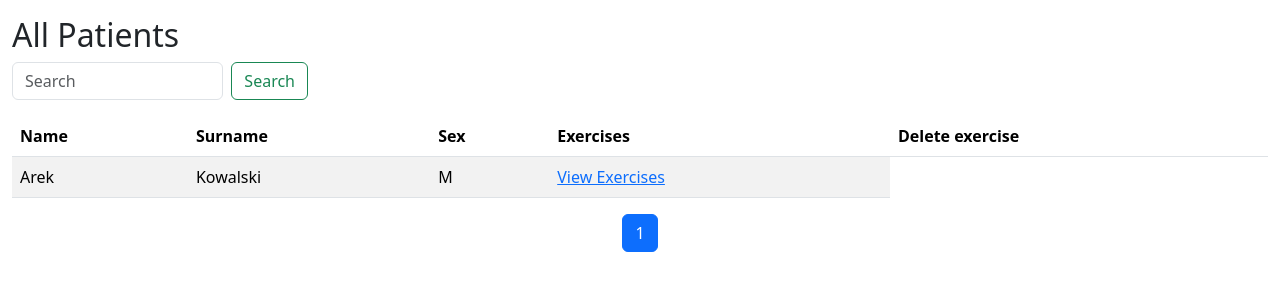
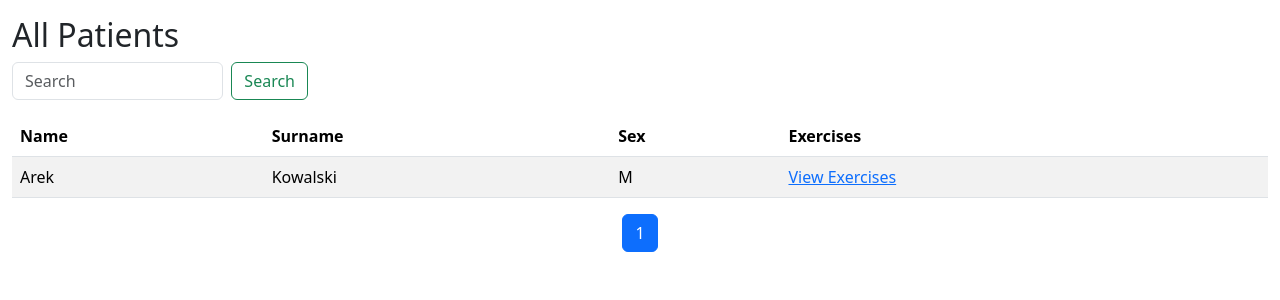
Before and after one commit to Milosz-Dudek/TelemedWebapp, a Django app: page /rehab/patients/ in a window 1280 px wide. Shown: the part 120-420 px from the top of the page. Run offline with Django 4.2, Linux system fonts and the light colour scheme; a user stored in the database is signed in; data comes from the database, SQL or seed files in the repository; both versions use the stored data as it was after the commit; some libraries are stand-ins or nearby versions.

Commit message:
Added requirements.txt

```diff
--- a/rehab/templates/telemedWebapp/view_exercises.html
+++ b/rehab/templates/telemedWebapp/view_exercises.html
@@ -10,13 +10,12 @@
     </form>
   </div>
 </div>
-
     {% if exercises %}
       <table class="table table-striped">
         <thead>
           <tr>
+            <th>Date</th>
             <th>Type of exercise</th>
-            <th>Date</th>
             <th>Exercise plot</th>
               {% if is_patient %}
                 <th>Edit exercise</th>
--- a/rehab/templates/telemedWebapp/view_particular_patients.html
+++ b/rehab/templates/telemedWebapp/view_particular_patients.html
@@ -18,7 +18,6 @@
           <th>Surname</th>
           <th>Sex</th>
           <th>Exercises</th>
-          <th>Delete exercise</th>
         </tr>
       </thead>
       <tbody>
```
Also changed, not shown: requirements.txt (added, +25 -0 lines), db.sqlite3.
